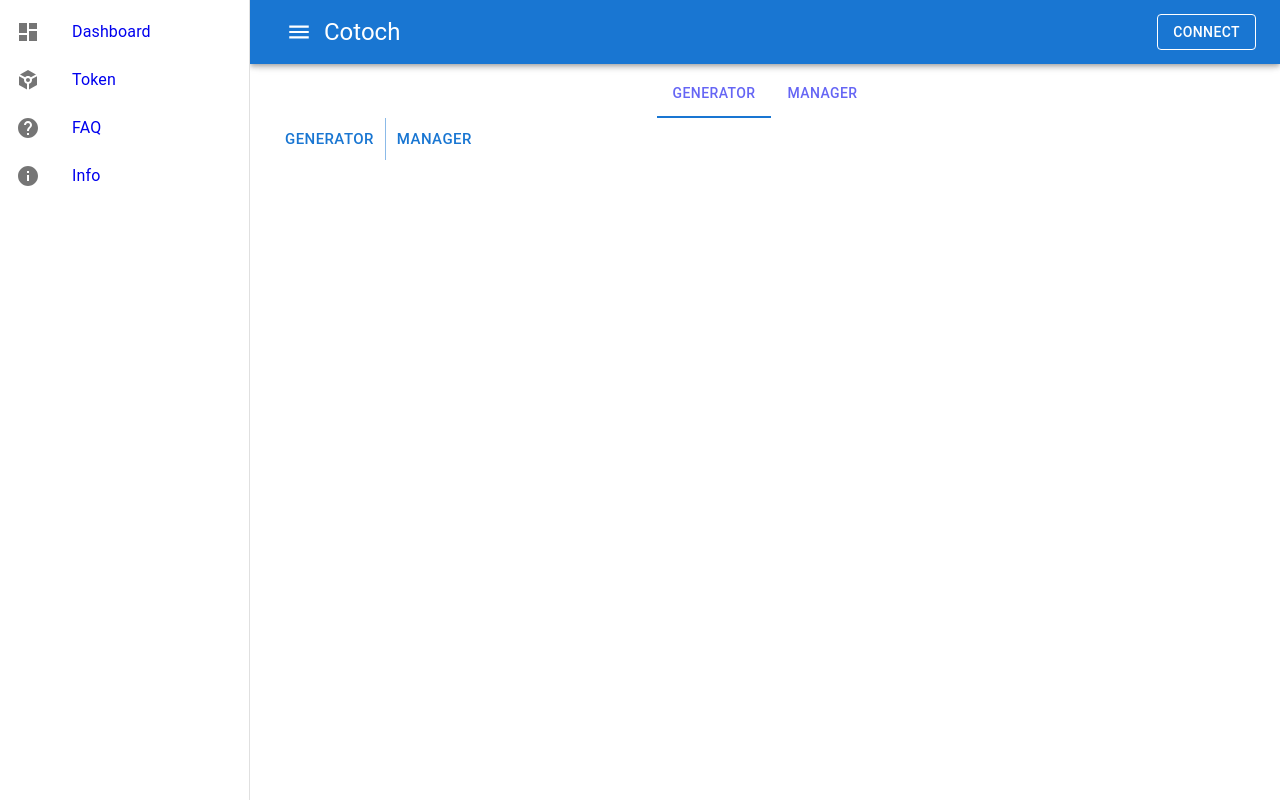
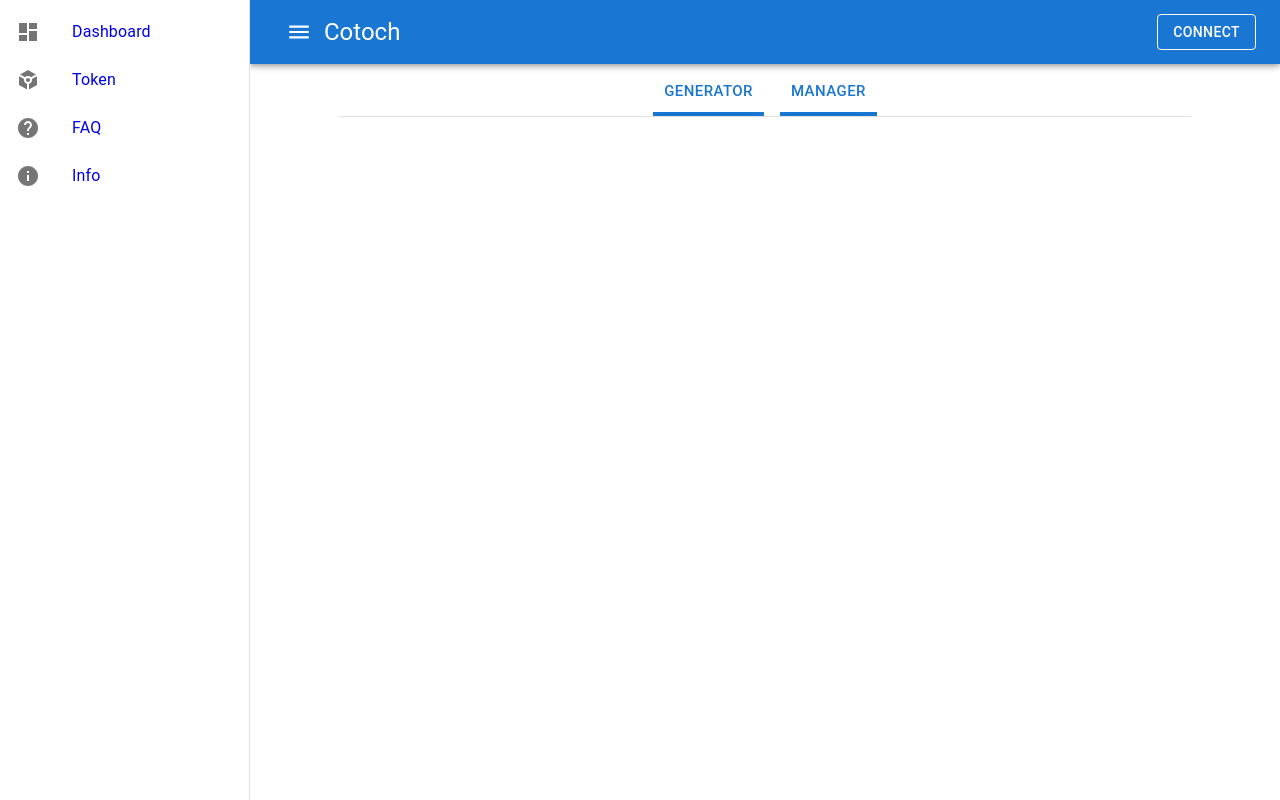
Before and after one commit to DeployContract/dc-frontend, a React (Create React App) app: page /app/token in a window 1280 px wide. Built offline with nearby package versions, Linux system fonts and the light colour scheme; what react-swipeable-views-utils would draw is missing.

Commit message:
Token Generator Introduction

```diff
--- a/src/components/app/header/NavList.tsx
+++ b/src/components/app/header/NavList.tsx
@@ -17,7 +17,7 @@ const navList: Array<NavigationItem<ReactElement<typeof Icon>>> = [
     {
         icon: <TokenIcon />,
         name: "Token",
-        path: "/app/token",
+        path: "/app/token/generator",
     },
     {
         icon: <HelpIcon />,
--- /dev/null
+++ b/src/components/app/main/token/Generator.tsx
@@ -0,0 +1,131 @@
+import * as React from "react";
+import { Typography, Box, TextField, Stack } from "@mui/material";
+import Stepper from "@mui/material/Stepper";
+import Step from "@mui/material/Step";
+import StepLabel from "@mui/material/StepLabel";
+import StepContent from "@mui/material/StepContent";
+import Button from "@mui/material/Button";
+import Paper from "@mui/material/Paper";
+import { render } from "react-dom";
+
+const steps = [
+    {
+        label: "Select campaign settings",
+        subLabel: "campaign settings",
+        component: <Test />,
+        button: "Continue",
+    },
+    {
+        label: "Create an ad group",
+        subLabel: "campaign settings",
+        component: <Test />,
+        button: "Continue",
+    },
+    {
+        label: "Create an ad",
+        subLabel: "settings",
+        component: <Test />,
+        button: "Go to Token Manager",
+    },
+];
+
+function Generator() {
+    const [activeStep, setActiveStep] = React.useState(0);
+
+    const handleNext = () => {
+        setActiveStep((prevActiveStep) => prevActiveStep + 1);
+    };
+
+    const handleBack = () => {
+        setActiveStep((prevActiveStep) => prevActiveStep - 1);
+    };
+
+    const handleReset = () => {
+        setActiveStep(0);
+    };
+
+    return (
+        <Box>
+            <Typography variant="h3" component="h2" sx={{ my: 3 }}>
+                Token Generator
+            </Typography>
+            <Stepper activeStep={activeStep} orientation="vertical">
+                {steps.map((step, index) => (
+                    <Step key={step.label}>
+                        <StepLabel
+                            optional={
+                                <Typography variant="caption">
+                                    {step.subLabel}
+                                </Typography>
+                            }
+                        >
+                            {step.label}
+                        </StepLabel>
+                        <StepContent>
+                            {step.component}
+                            <Box sx={{ mb: 2 }}>
+                                <div>
+                                    <Button
+                                        variant="contained"
+                                        onClick={handleNext}
+                                        sx={{ mt: 1, mr: 1 }}
+                                    >
+                                        {step.button}
+                                    </Button>
+                                    <Button
+                                        disabled={index === 0}
+                                        onClick={handleBack}
+                                        sx={{ mt: 1, mr: 1 }}
+                                    >
+                                        Back
+                                    </Button>
+                                </div>
+                            </Box>
+                        </StepContent>
+                    </Step>
+                ))}
+            </Stepper>
+            {activeStep === steps.length && (
+                <Paper square elevation={0} sx={{ p: 3 }}>
+                    <Typography>
+                        All steps completed - you&apos;re finished
+                    </Typography>
+                    <Button onClick={handleReset} sx={{ mt: 1, mr: 1 }}>
+                        Reset
+                    </Button>
+                </Paper>
+            )}
+        </Box>
+    );
+}
+
+function Test() {
+    return (
+        <Stack spacing={3} sx={{ py: 3 }}>
+            <Typography>Step1: Lets Go</Typography>
+            <TextField
+                required
+                id="filled-required"
+                label="Token Name"
+                defaultValue="Test Token"
+                variant="outlined"
+            />
+            <TextField
+                required
+                id="filled-required"
+                label="Token Symbol"
+                defaultValue="TST"
+                variant="outlined"
+            />
+            <TextField
+                required
+                id="filled-required"
+                label="Decimals"
+                defaultValue="18"
+                variant="outlined"
+            />
+        </Stack>
+    );
+}
+
+export default Generator;
--- /dev/null
+++ b/src/components/app/main/token/Manager.tsx
@@ -0,0 +1,7 @@
+import React from "react";
+
+function Manager() {
+    return <h1>Token Manager</h1>;
+}
+
+export default Manager;
--- a/src/components/app/main/token/Token.tsx
+++ b/src/components/app/main/token/Token.tsx
@@ -1,43 +1,57 @@
 import * as React from "react";
-import Box from "@mui/material/Box";
-import Tabs from "@mui/material/Tabs";
-import Tab from "@mui/material/Tab";
 import { Link } from "react-router-dom";
 import { Route, Routes } from "react-router-dom";
-import Stack from "@mui/material/Stack";
+import { Stack, Container } from "@mui/material";
 import Button from "@mui/material/Button";
-import ButtonGroup from "@mui/material/ButtonGroup";
+import Generator from "./Generator";
+import Manager from "./Manager";
 
 function Token() {
     const [value, setValue] = React.useState(0);
 
     const handleChange = (event: React.SyntheticEvent, newValue: number) => {
         setValue(newValue);
+        alert(newValue);
     };
 
     return (
-        <Box>
-            <Tabs value={value} onChange={handleChange} centered>
+        <Container maxWidth="md">
+            <Stack
+                direction="row"
+                justifyContent="center"
+                spacing={2}
+                sx={{
+                    position: "sticky",
+                    bottom: 0,
+                    borderBottom: 1,
+                    borderColor: "divider",
+                }}
+            >
                 <Link to="generator">
-                    <Tab label="Generator" />
+                    <Button
+                        size="large"
+                        sx={{
+                            borderRadius: 0,
+                            borderBottom: 4,
+                        }}
+                    >
+                        Generator
+                    </Button>
                 </Link>
                 <Link to="manager">
-                    <Tab label="Manager" />
+                    <Button
+                        size="large"
+                        sx={{ borderRadius: 0, borderBottom: 4 }}
+                    >
+                        Manager
+                    </Button>
                 </Link>
-            </Tabs>
-            <ButtonGroup
-                size="large"
-                aria-label="large button group"
-                variant="text"
-            >
-                <Button key="one">Generator</Button>
-                <Button key="two">Manager</Button>
-            </ButtonGroup>
+            </Stack>
             <Routes>
-                <Route path="generator" element={<h1>Gen</h1>} />
-                <Route path="manager" element={<h1>Man</h1>} />
+                <Route path="generator" element={<Generator />} />
+                <Route path="manager" element={<Manager />} />
             </Routes>
-        </Box>
+        </Container>
     );
 }
 
--- a/src/components/intro/web/GetStart.tsx
+++ b/src/components/intro/web/GetStart.tsx
@@ -56,8 +56,7 @@ function GetStart() {
                                 Deploy Contract to BlockChain
                             </Typography>
                             <Typography
-                                variant="subtitle1"
-                                component="div"
+                                component="p"
                                 align="justify"
                                 style={{ textAlignLast: "center" }}
                             >
@@ -72,7 +71,7 @@ function GetStart() {
                                     Get Started
                                 </Button>
                             </Link>
-                            <Typography variant="subtitle1" component="div">
+                            <Typography component="div">
                                 <span>or </span>
                                 <a href="#Tutorials">Learn More!</a>
                             </Typography>
```
